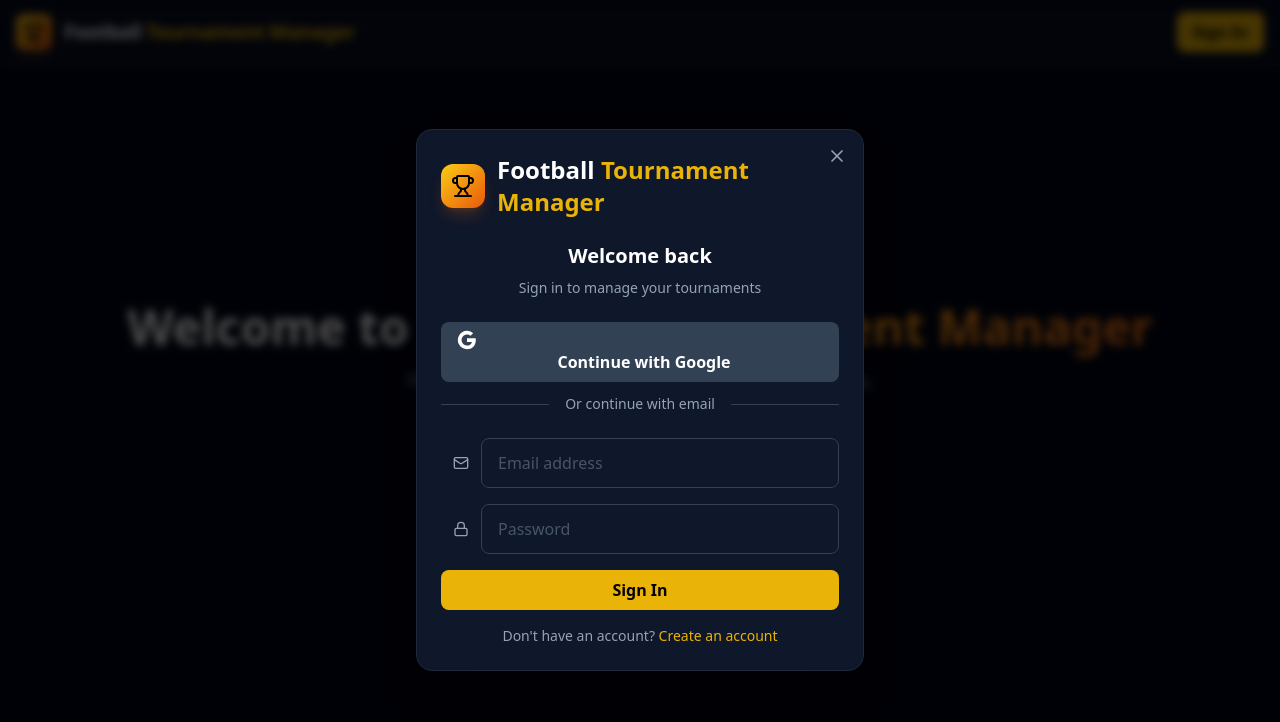
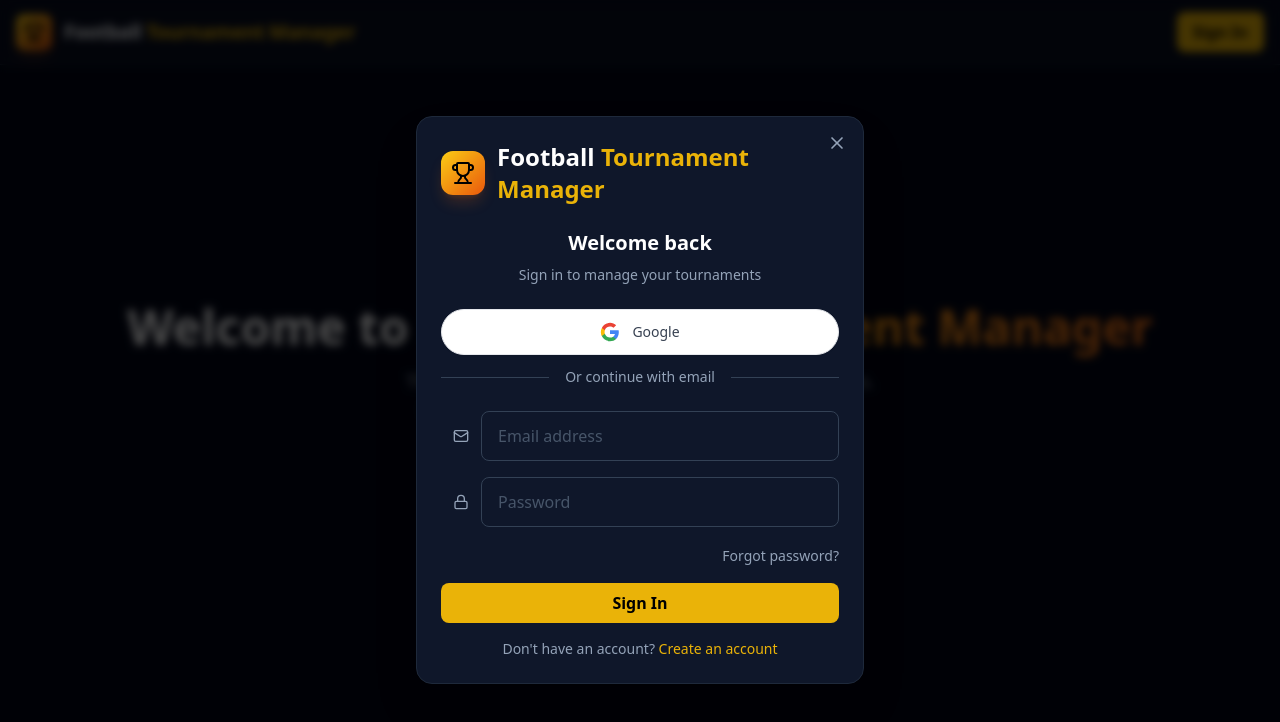
Before and after one commit to abdulgafarabdurrasheed/football-tournament-manager, a React (Vite) app: page / in a window 1280 px wide. Both pictures are taken after a click on the button "Sign In". Shown: the top 722 px of the page. Built offline with nearby package versions, Linux system fonts and the light colour scheme; no server answers.

Commit message:
more tweaks and updates. Getting ready for a massive ship.

```diff
--- a/src/components/auth/LoginForm.tsx
+++ b/src/components/auth/LoginForm.tsx
@@ -79,6 +79,15 @@
         )}
       </div>
 
+      <div className="text-right">
+        <button
+          type="button"
+          className="text-sm text-slate-400 hover:text-yellow-500 transition-colors"
+        >
+          Forgot password?
+        </button>
+      </div>
+
       <Button type="submit" disabled={isSubmitting} className="w-full">
         {isSubmitting ? (
           <>
--- a/src/components/auth/OAuthButtons.tsx
+++ b/src/components/auth/OAuthButtons.tsx
@@ -6,19 +6,19 @@
 const GoogleIcon = () => (
   <svg className="h-5 w-5" viewBox="0 0 24 24">
     <path
-      fill="currentColor"
+      fill="#4285F4"
       d="M22.56 12.25c0-.78-.07-1.53-.2-2.25H12v4.26h5.92c-.26 1.37-1.04 2.53-2.21 3.31v2.77h3.57c2.08-1.92 3.28-4.74 3.28-8.09z"
     />
     <path
-      fill="currentColor"
+      fill="#34A853"
       d="M12 23c2.97 0 5.46-.98 7.28-2.66l-3.57-2.77c-.98.66-2.23 1.06-3.71 1.06-2.86 0-5.29-1.93-6.16-4.53H2.18v2.84C3.99 20.53 7.7 23 12 23z"
     />
     <path
-      fill="currentColor"
+      fill="#FBBC05"
       d="M5.84 14.09c-.22-.66-.35-1.36-.35-2.09s.13-1.43.35-2.09V7.07H2.18C1.43 8.55 1 10.22 1 12s.43 3.45 1.18 4.93l2.85-2.22.81-.62z"
     />
     <path
-      fill="currentColor"
+      fill="#EA4335"
       d="M12 5.38c1.62 0 3.06.56 4.21 1.64l3.15-3.15C17.45 2.09 14.97 1 12 1 7.7 1 3.99 3.47 2.18 7.07l3.66 2.84c.87-2.6 3.3-4.53 6.16-4.53z"
     />
   </svg>
@@ -45,20 +45,19 @@
 
   return (
     <div className="space-y-3">
-      <Button
+      <button
         type="button"
-        variant="secondary"
         onClick={handleGoogleSignIn}
         disabled={disabled || isLoading}
-        className="w-full"
+        className="w-full flex items-center justify-center gap-3 rounded-full bg-white px-6 py-3 text-sm font-medium text-gray-700 shadow-sm border border-gray-200 hover:bg-gray-50 transition-colors disabled:opacity-50 disabled:cursor-not-allowed"
       >
         {isLoading ? (
-          <Loader2 className="h-5 w-5 animate-spin mr-2" />
+          <Loader2 className="h-5 w-5 animate-spin" />
         ) : (
           <GoogleIcon />
         )}
-        <span className="ml-2">Continue with Google</span>
-      </Button>
+        <span>Google</span>
+      </button>
 
       <div className="relative">
         <div className="absolute inset-0 flex items-center">
```
